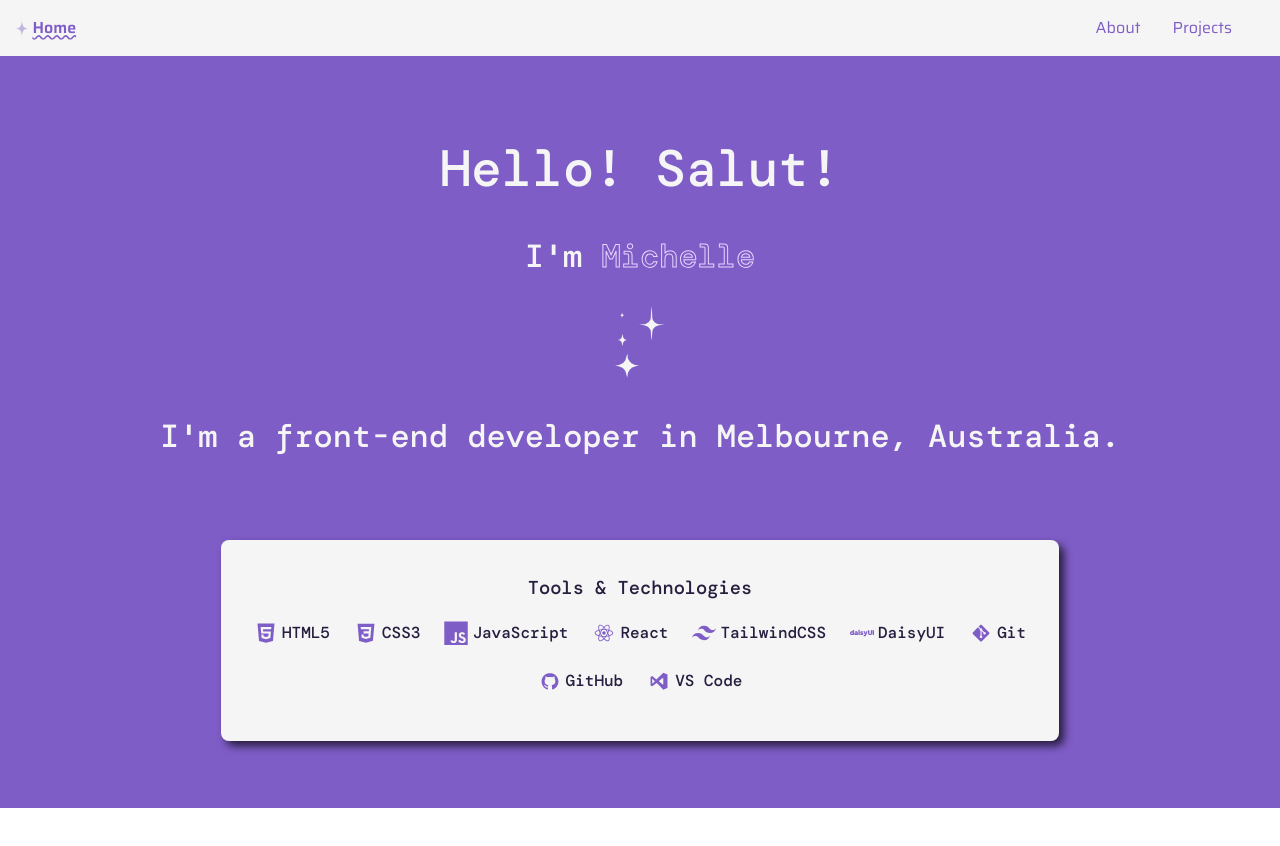
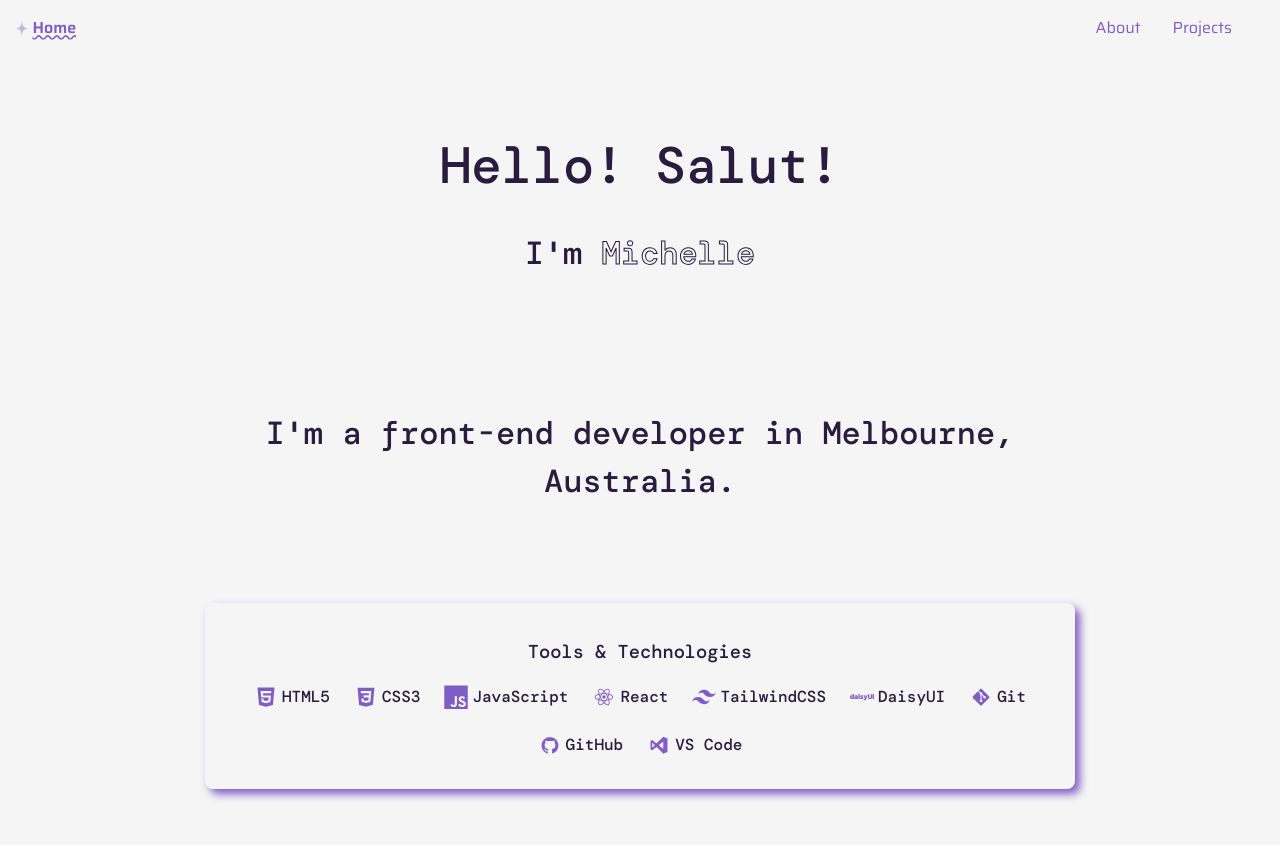
Before and after one commit to mchlol/portfolio-23, a React (Vite) app: page / in a window 1280 px wide. Shown: the top 846 px of the page. Built offline with nearby package versions, Linux system fonts and the light colour scheme; some icons are missing.

Commit message:
add keyframes for spin and hero styles

```diff
--- a/src/App.css
+++ b/src/App.css
@@ -52,6 +52,14 @@ a:focus {
 body {
   font-family: var(--Saira);
   margin: 0;
+}
+
+ul {
+  list-style-type: "\2726   ";
+}
+
+li {
+  margin: 0.125rem 0;
 }
 
 /* nav */
@@ -129,23 +137,26 @@ section {
   min-height: 100vh;
 }
 
+button {
+  transition: background-color ease-in-out 150ms;
+}
+
 /* hero */
 
 .hero {
   min-height: calc(100vh - 6vh);
   display: flex;
   justify-content: center;
-  background-color: var(--darker-accent);
+  background-color: var(--light);
 }
 
 .hero--content {
   margin: 2em;
   display: flex;
-  flex-flow: row wrap;
-  justify-content: center;
+  flex-direction: column;
   align-items: center;
   gap: 2rem;
-  color: var(--light);
+  color: var(--dark);
 }
 
 .hero--text {
@@ -157,23 +168,42 @@ section {
 
 .hero--text p {
   font-size: 1.2rem;
+  margin: 2rem 0 0 0;
+}
+
+.hero--svg-container svg path {
+  fill: var(--darker-accent);
+}
+
+.hero--links a{
+  color: var(--accent);
+}
+
+.hero--links {
+  gap: 1rem;
+  margin-bottom: 1rem;
+}
+
+.hero--links button {
+  border: 1px solid var(--accent);
+  background-color: var(--darker-accent);
 }
 
 .text-outline {
-  -webkit-text-stroke: 1px var(--accent);
-  -webkit-text-fill-color: #7F5DC7;
+  -webkit-text-stroke: 1px var(--dark);
+  -webkit-text-fill-color: var(--light);
   color: var(--accent);
 }
 
 .tools-container {
-  background-color: var(--light);
+  background-color: inherit;
   color: var(--dark);
-  padding: 1rem 1rem 3rem 1rem;
-  margin-bottom: 2rem;
+  padding: 1rem 2rem 2rem 2rem;
+  margin: 1.5rem;
   border-radius: 8px;
   text-align: center;
   max-width: 75ch;
-  box-shadow: 5px 5px 8px var(--dark);
+  box-shadow: 5px 5px 8px var(--darker-accent);
 }
 
 .tools-container-icons {
@@ -251,11 +281,6 @@ button:focus {
   text-align: justify;
   padding: 1em;
   margin: 1em;
-  list-style-type: "\2726      ";
-}
-
-.about-section-text li {
-  margin: 0.25rem 0;
 }
 
 .about-section-text a {
@@ -397,3 +422,25 @@ footer {
 footer ul {
   padding: 1em;
 }
+
+/* animation */
+
+.spinning {
+  animation: spin 5s infinite linear;
+  animation-play-state: running;
+  cursor: pointer;
+}
+
+.spinning-paused {
+  animation-play-state: paused;
+}
+
+
+@keyframes spin {
+  from {
+    transform: rotate(0deg);
+  }
+  to {
+    transform: rotate(360deg);
+  }
+}
```
